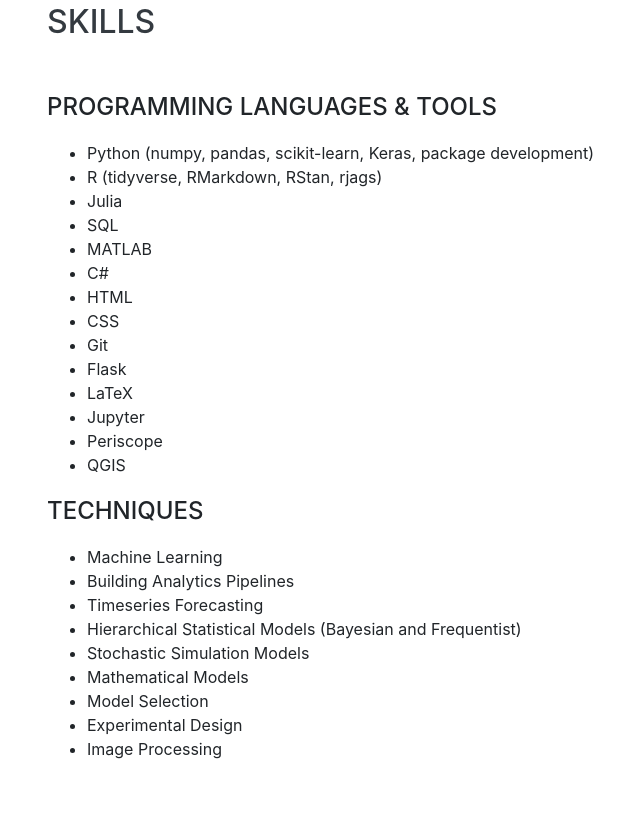
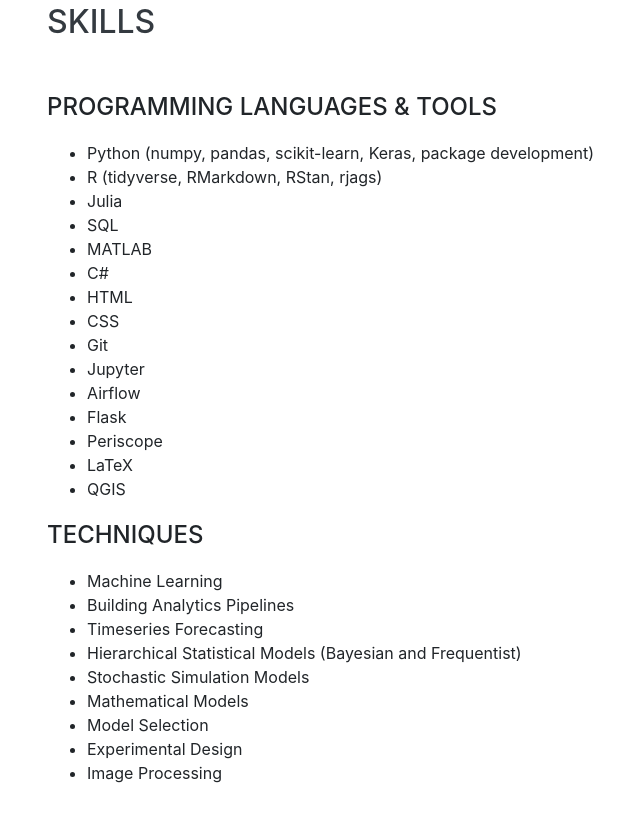
Before and after one commit to bochocki/bochocki.github.io, a website with bundled scripts: page index.html in a window 1280 px wide. Shown: the part 3902-4723 px from the top of the page, without its empty margins (273-913 px from the left). Built offline with nearby package versions, Linux system fonts and the light colour scheme; a web font is replaced by a local one.

Commit message:
add Airflow

```diff
--- a/index.html
+++ b/index.html
@@ -226,10 +226,11 @@
           <li>HTML</li>
           <li>CSS</li>
           <li>Git</li>
+          <li>Jupyter</li>
+          <li>Airflow</li>
           <li>Flask</li>
+          <li>Periscope</li>
           <li>LaTeX</li>
-          <li>Jupyter</li>
-          <li>Periscope</li>
           <li>QGIS</li>
         </ul>
 
```
